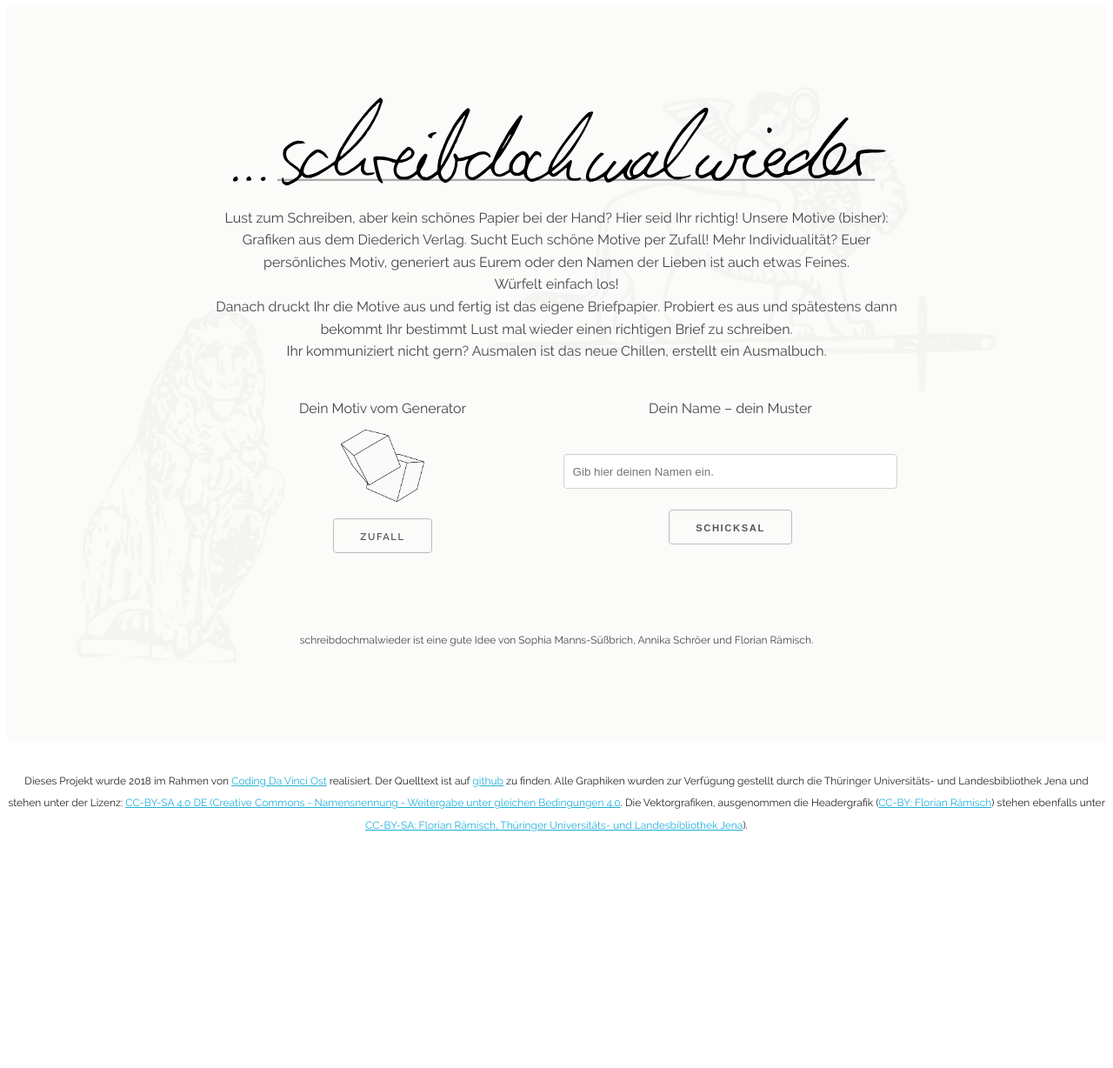
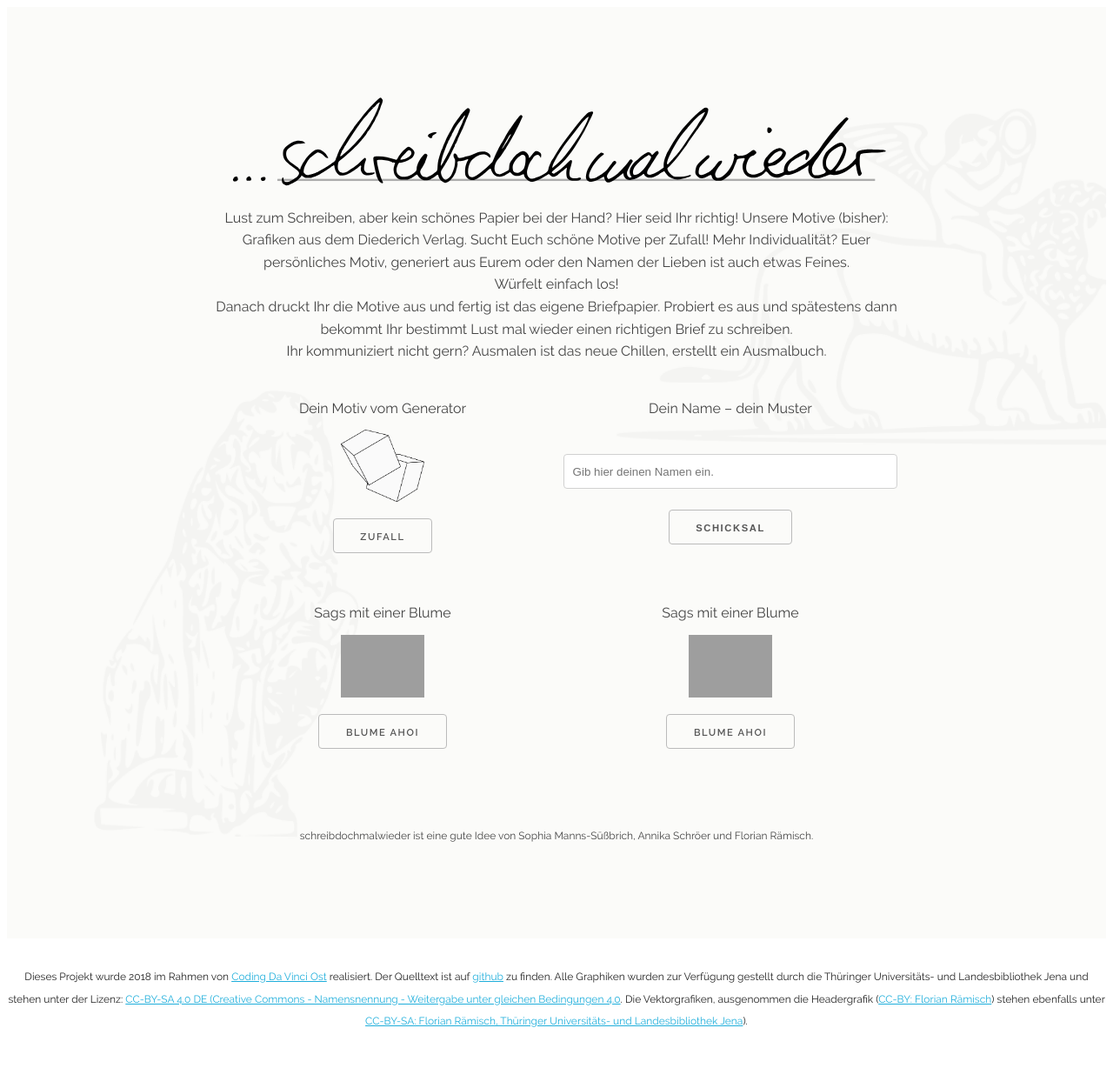
Before and after one commit to sophiamanns/schreibdochmalwieder, a Flask app: page / in a window 1280 px wide. Shown: the whole page at 87% size. Before the commit the page ends 956 px from the top, so only its background shows below. Run offline with Flask 2, Linux system fonts and the light colour scheme; grey boxes are pictures that could not be loaded.

Commit message:
herbarium preview works (POC / WIP)

```diff
--- a/schreibdochmalwieder/app.py
+++ b/schreibdochmalwieder/app.py
@@ -4,9 +4,11 @@ This is the application file. It contains the main program and
 is meant to be executed
 """
 
+from pathlib import Path
 from flask import Flask, render_template, url_for, redirect, request
 from random import randint
 from helpers import name_to_number, get_assets
+from config import HERBARIUM_LETTERPAPER_DIR, BASE_DIR
 
 app = Flask(__name__)
 
@@ -14,6 +16,20 @@ app = Flask(__name__)
 @app.route("/")
 def index():
     return render_template("index.html")
+
+
+@app.route("/herbarium")
+def herbarium():
+    h_path = Path(HERBARIUM_LETTERPAPER_DIR)
+    image_preview = []
+    row = []
+    for i, image in enumerate(h_path.glob("*.png")):
+        row.append(image.relative_to(BASE_DIR))
+        if i+1%6 == 0:
+            image_preview.append(row)
+            row = []
+    image_preview.append(row)
+    return render_template("herbarium.html", image_preview=image_preview)
 
 
 @app.route("/paperbyname/", methods=['POST'])
--- a/schreibdochmalwieder/config.py
+++ b/schreibdochmalwieder/config.py
@@ -7,3 +7,6 @@ STATIC_DIR = join(BASE_DIR, "static")
 ASSETS_DIR = join(STATIC_DIR, "assets")
 LETTERPAPER_DIR = join(STATIC_DIR, "letterpaper")
 ASSETS_CONFIG_FILE = join(BASE_DIR, "assets_config.json")
+HERBARIUM_ASSETS_DIR = join(STATIC_DIR, "herbarium", "band_3")
+HERBARIUM_ASSETS_CONFIG_FILE= join(STATIC_DIR, "herbarium_config.json")
+HERBARIUM_LETTERPAPER_DIR = join(STATIC_DIR, "herbarium_letterpaper")
--- a/schreibdochmalwieder/templates/index.html
+++ b/schreibdochmalwieder/templates/index.html
@@ -20,6 +20,7 @@ Ihr kommuniziert nicht gern? Ausmalen ist das neue Chillen, erstellt ein Ausmalb
 			<a href="/letterpaper" class="button">Zufall</a>
 		</p>
 	</div>
+
 	<div class="six columns">
 		<p>
 			 Dein Name – dein Muster
@@ -30,4 +31,20 @@ Ihr kommuniziert nicht gern? Ausmalen ist das neue Chillen, erstellt ein Ausmalb
 		</p>
 	</div>
 </div>
+<div class="row">
+	<div class="six columns">
+		<p>
+			 Sags mit einer Blume<br />
+			<a href="/herbarium"><img src="{{ url_for('static', filename='herbarium.png') }}" class="alea"/></a><br />
+			<a href="/herbarium" class="button">Blume ahoi</a>
+		</p>
+    </div>
+	<div class="six columns">
+		<p>
+			 Sags mit einer Blume<br />
+			<a href="/herbarium"><img src="{{ url_for('static', filename='herbarium.png') }}" class="alea"/></a><br />
+			<a href="/herbarium" class="button">Blume ahoi</a>
+		</p>
+    </div>
+</div>
 {% endblock %}
```
Also changed, not shown: schreibdochmalwieder/templates/herbarium.html (added, +27 -0 lines).
